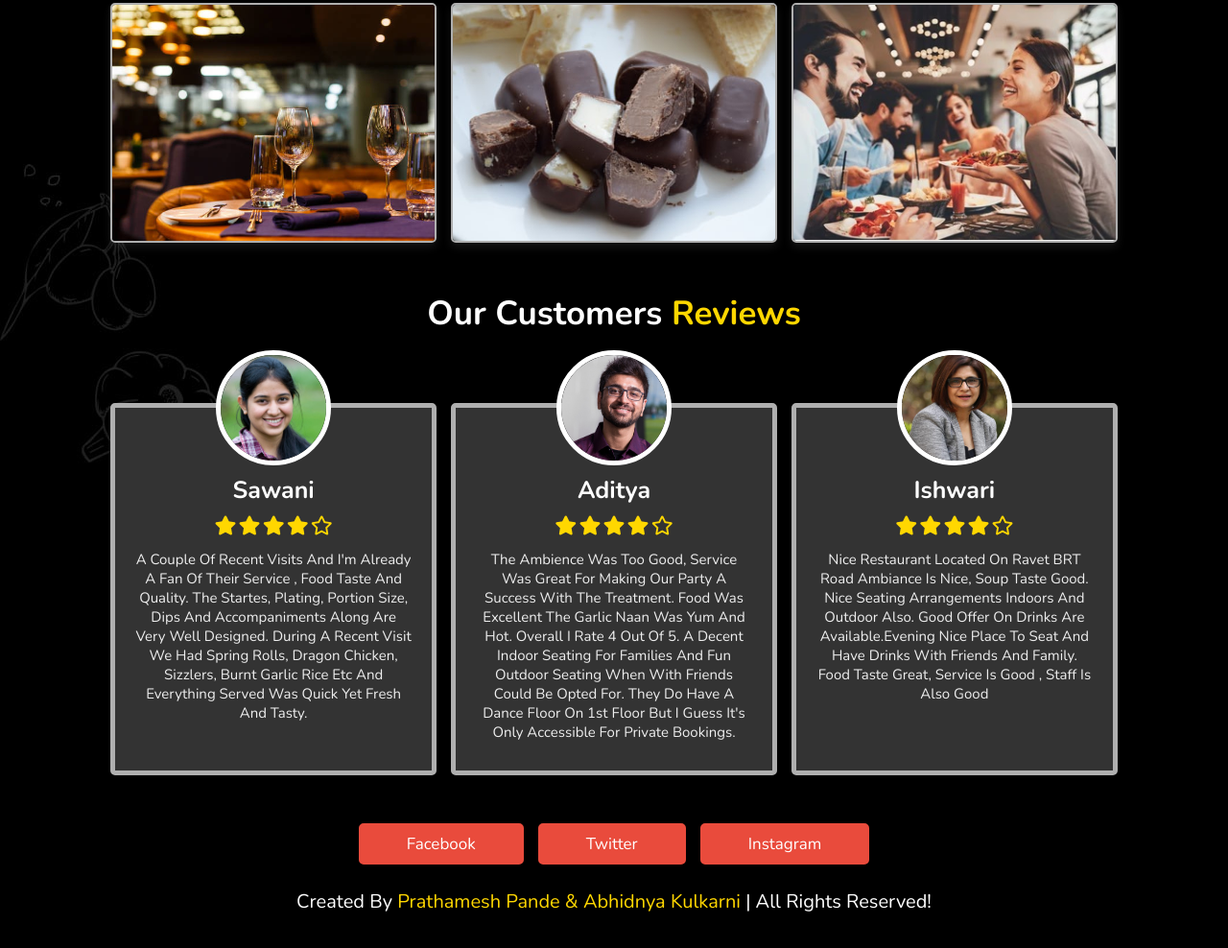
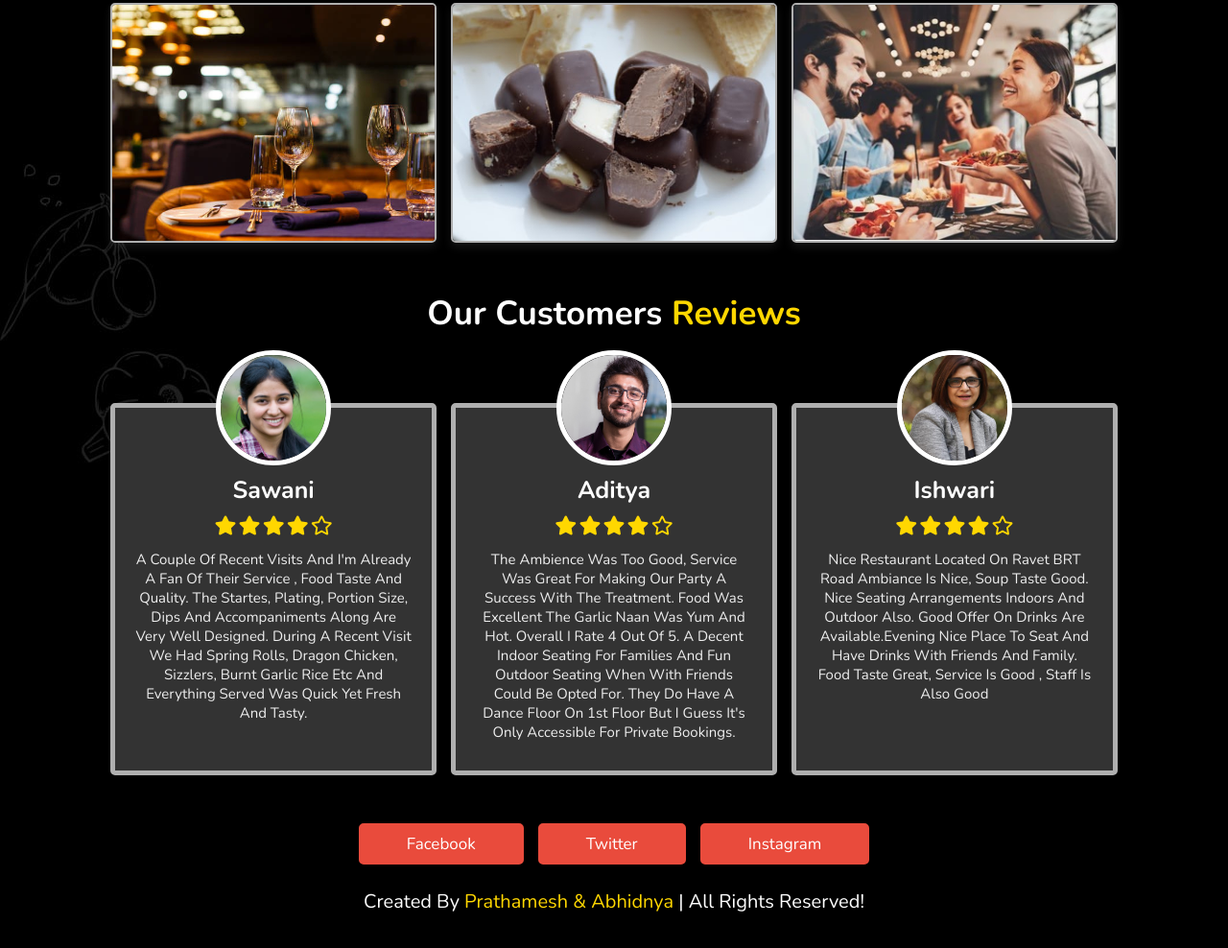
Before and after one commit to GrapherUI/Restaurant-s-Frontend-webpage, a plain HTML site: page index.html in a window 1280 px wide. Shown: the part 2893-3881 px from the top of the page at 96% size. Drawn offline with nearby package versions, Linux system fonts and the light colour scheme.

Commit message:
Credits updated again

```diff
--- a/index.html
+++ b/index.html
@@ -348,7 +348,7 @@ span.onclick = function() {
         <a href="#" class="btn">instagram</a>
     </div>
 
-    <h1 class="credit"> created by <span> Prathamesh Pande & Abhidnya Kulkarni </span> | all rights reserved! </h1>
+    <h1 class="credit"> created by <span> Prathamesh & Abhidnya </span> | all rights reserved! </h1>
 
 </section>
 
```
